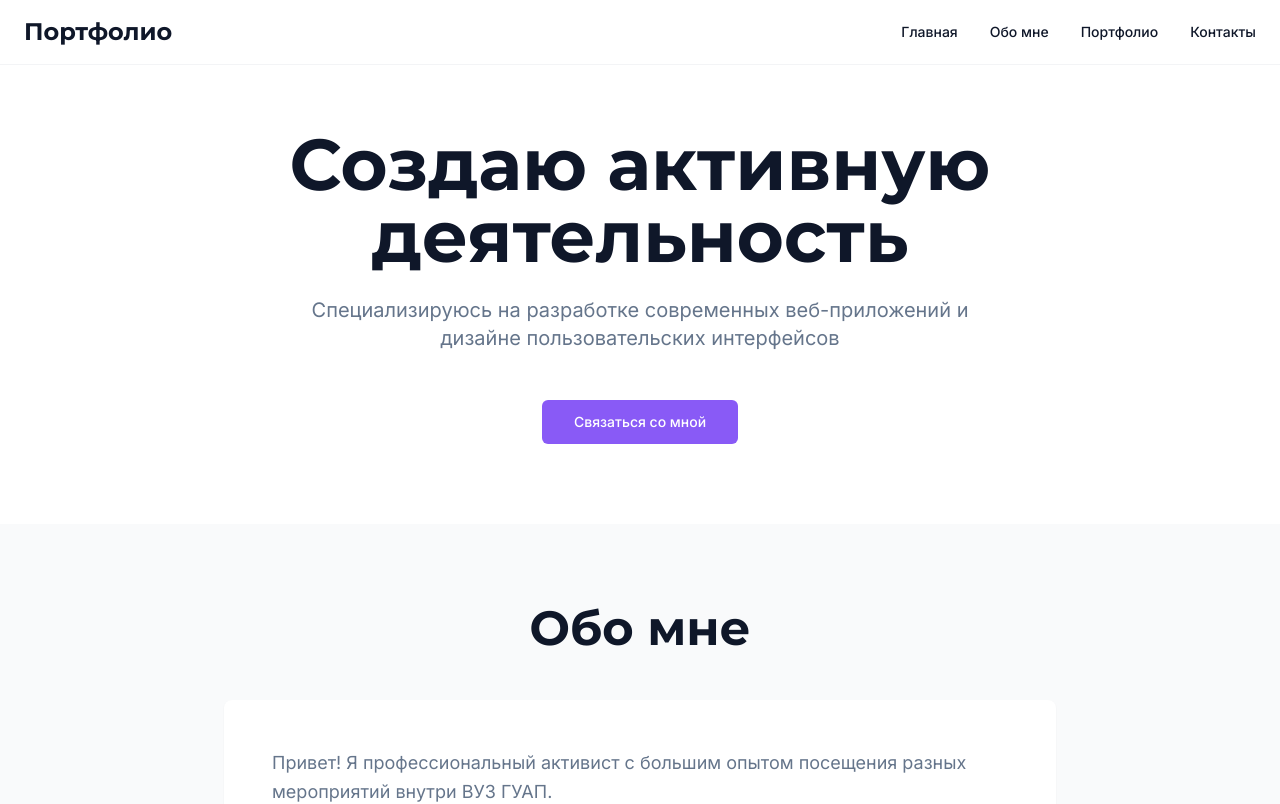
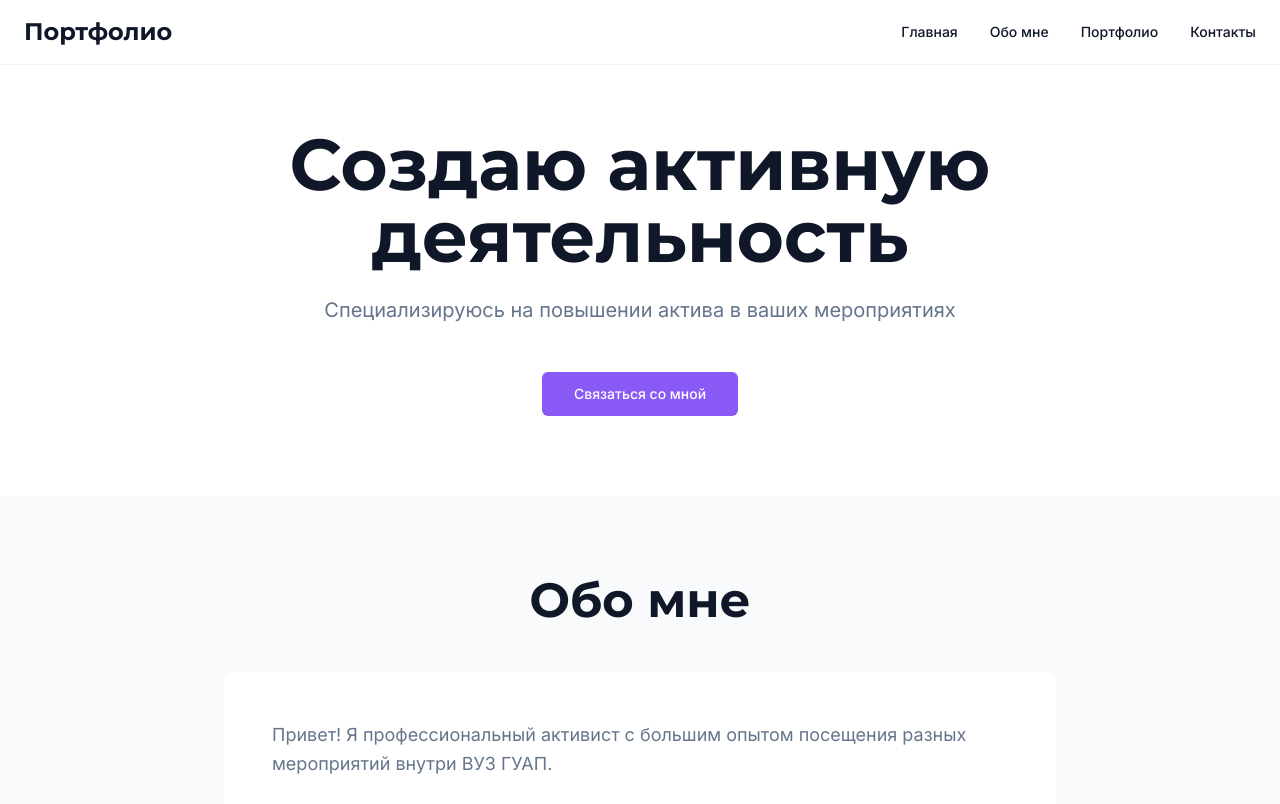
Before and after one commit to pr-poehali-dev/site-portfolio-creation, a React (Vite) app: page / in a window 1280 px wide. Shown: the top 804 px of the page. Built offline with nearby package versions, Linux system fonts and the light colour scheme.

Commit message:
Обновлена компонента UI

```diff
--- a/src/pages/Index.tsx
+++ b/src/pages/Index.tsx
@@ -86,9 +86,7 @@ const Index = () => {
         <div className="container mx-auto max-w-4xl text-center">
           <div className="animate-fade-in">
             <h2 className="text-6xl md:text-7xl font-bold mb-6 text-foreground">Создаю активную деятельность</h2>
-            <p className="text-xl text-muted-foreground mb-12 max-w-2xl mx-auto">
-              Специализируюсь на разработке современных веб-приложений и дизайне пользовательских интерфейсов
-            </p>
+            <p className="text-xl text-muted-foreground mb-12 max-w-2xl mx-auto">Специализируюсь на повышении актива в ваших мероприятиях</p>
             <Button
               size="lg"
               onClick={() => scrollToSection('contact')}
```
